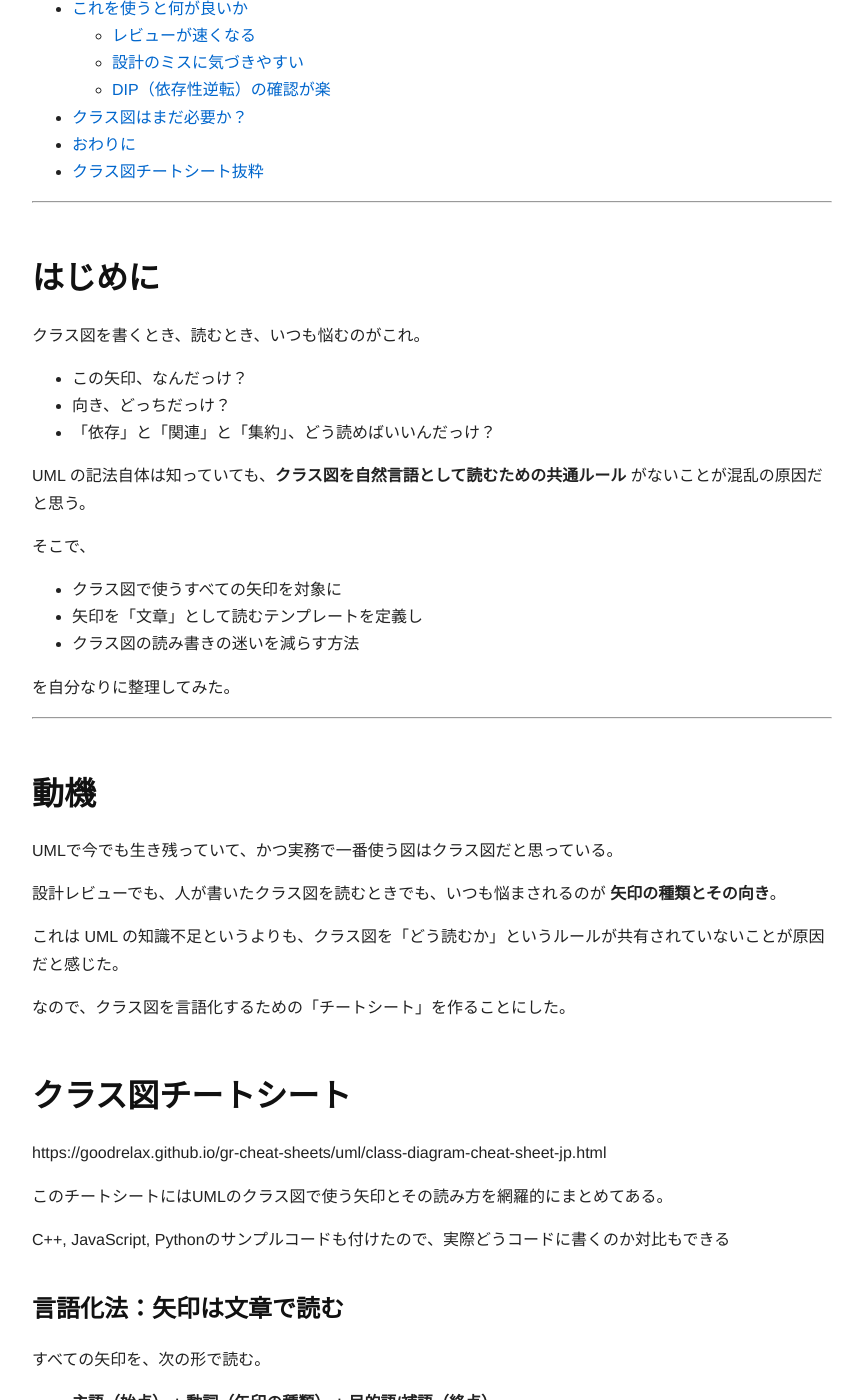
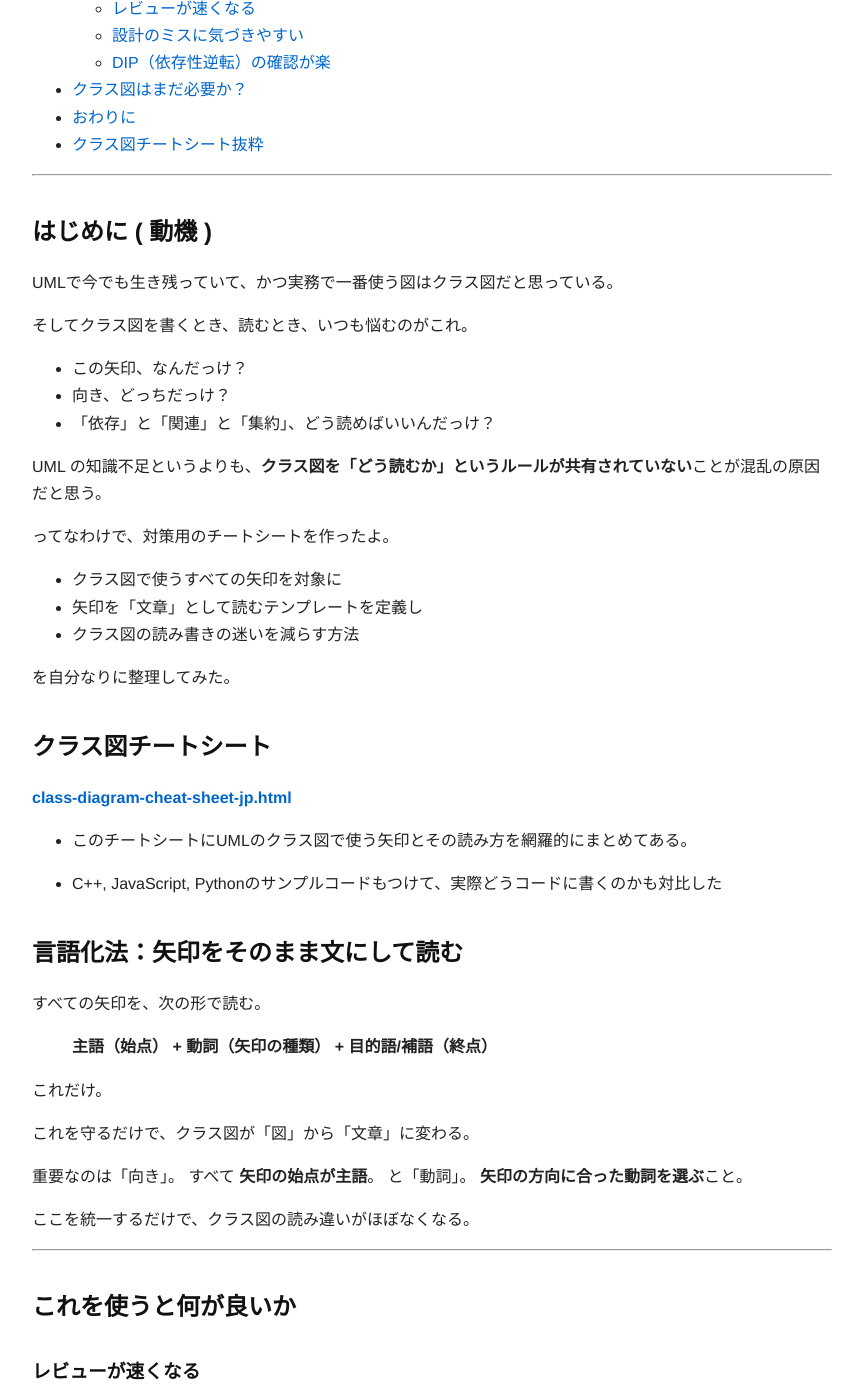
Before and after one commit to GoodRelax/articles, a Jekyll site: the page built from cheat-sheet-for-class-disgram/article_ja.md, in a window 1280 px wide and 1400 px high, scrolled down 301 px. Shown: the whole window, without its empty margins (208-1071 px from the left). Built offline with Jekyll 4.4.1, drawn with Linux system fonts in a browser that asks for light colours; some of the changed text lies outside the part shown.

Commit message:
Update article_ja.md

```diff
--- a/cheat-sheet-for-class-disgram/article_ja.md
+++ b/cheat-sheet-for-class-disgram/article_ja.md
@@ -1,9 +1,9 @@
 ---
 layout: default
-title: "クラス図の矢印で迷わないためのテンプレートを作ったよ！"
+title: "クラス図の矢印で迷わないためのチートシートを作ったよ！"
 date: 2026-02-01
 lang: ja
-key: clean_architecture_01
+key: class_diagram_01
 tags: [uml, class-diagram, design, dip]
 ---
 
@@ -13,17 +13,19 @@ tags: [uml, class-diagram, design, dip]
 
 ---
 
-# はじめに
+## はじめに ( 動機 )
 
-クラス図を書くとき、読むとき、いつも悩むのがこれ。
+UMLで今でも生き残っていて、かつ実務で一番使う図はクラス図だと思っている。
+
+そしてクラス図を書くとき、読むとき、いつも悩むのがこれ。
 
 - この矢印、なんだっけ？
 - 向き、どっちだっけ？
 - 「依存」と「関連」と「集約」、どう読めばいいんだっけ？
 
-UML の記法自体は知っていても、**クラス図を自然言語として読むための共通ルール** がないことが混乱の原因だと思う。
+UML の知識不足というよりも、**クラス図を「どう読むか」というルールが共有されていない**ことが混乱の原因だと思う。
 
-そこで、
+ってなわけで、対策用のチートシートを作ったよ。
 
 - クラス図で使うすべての矢印を対象に
 - 矢印を「文章」として読むテンプレートを定義し
@@ -31,28 +33,15 @@ UML の記法自体は知っていても、**クラス図を自然言語とし
 
 を自分なりに整理してみた。
 
----
+## クラス図チートシート
 
-# 動機
+**[class-diagram-cheat-sheet-jp.html](https://goodrelax.github.io/gr-cheat-sheets/uml/class-diagram-cheat-sheet-jp.html)**
 
-UMLで今でも生き残っていて、かつ実務で一番使う図はクラス図だと思っている。
+ - このチートシートにUMLのクラス図で使う矢印とその読み方を網羅的にまとめてある。
 
-設計レビューでも、人が書いたクラス図を読むときでも、いつも悩まされるのが **矢印の種類とその向き**。
+ - C++, JavaScript, Pythonのサンプルコードもつけて、実際どうコードに書くのかも対比した
 
-これは UML の知識不足というよりも、クラス図を「どう読むか」というルールが共有されていないことが原因だと感じた。
-
-なので、クラス図を言語化するための「チートシート」を作ることにした。
-
-
-# クラス図チートシート
-
-https://goodrelax.github.io/gr-cheat-sheets/uml/class-diagram-cheat-sheet-jp.html
-
-このチートシートにはUMLのクラス図で使う矢印とその読み方を網羅的にまとめてある。
-
-C++, JavaScript, Pythonのサンプルコードも付けたので、実際どうコードに書くのか対比もできる
-
-## 言語化法：矢印は文章で読む
+## 言語化法：矢印をそのまま文にして読む
 
 すべての矢印を、次の形で読む。
 
@@ -63,18 +52,19 @@ C++, JavaScript, Pythonのサンプルコードも付けたので、実際どう
 これを守るだけで、クラス図が「図」から「文章」に変わる。
 
 重要なのは「向き」。 すべて **矢印の始点が主語**。
+と「動詞」。 **矢印の方向に合った動詞を選ぶ**こと。
 
 ここを統一するだけで、クラス図の読み違いがほぼなくなる。
 
 ---
 
-# これを使うと何が良いか
+## これを使うと何が良いか
 
-## レビューが速くなる
+### レビューが速くなる
 
-クラス図を見た瞬間に文章に変換できる。
+クラス図を見た瞬間に言語化できる。
 
-## 設計のミスに気づきやすい
+### 設計のミスに気づきやすい
 
 文章にしたときに違和感が出る。
 
@@ -84,17 +74,16 @@ C++, JavaScript, Pythonのサンプルコードも付けたので、実際どう
 
 こう読めたら「あれ？」と気づける。
 
-## DIP（依存性逆転）の確認が楽
+### DIP（依存性逆転）の確認が楽
 
 依存の向きを文章で確認できるので、設計意図が崩れている箇所を発見しやすい。
 
 ---
 
-# クラス図はまだ必要か？
+## クラス図はまだ必要か？
 
-AIコーディングは確実に広がると思う。
-
-人間が最上流をやり、AIが実装を行い、さらにその下にAIが連なる世界になる。
+AIコーディングがどんどん進んでいる。
+人間が最上流をやり、AIが設計を行い、さらにその下にAIが実装/テストする世界になる。
 
 それでも当面は、
 
@@ -108,7 +97,7 @@ AIコーディングは確実に広がると思う。
 
 ---
 
-# おわりに
+## おわりに
 
 クラス図は UML の知識ではなく、
 
```
Also changed, not shown: other parts of cheat-sheet-for-class-disgram/article_ja.md (+4 -3 lines).
